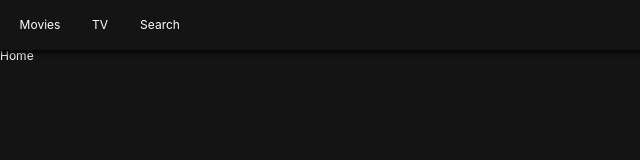
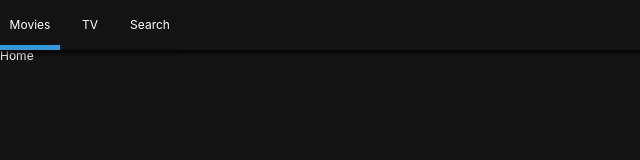
Before and after one commit to zi-gae/Movie_Description, a React (Create React App) app: page / in a window 1280 px wide. Shown: the top 160 px of the page, without its empty margins (0-640 px from the left). Built offline with nearby package versions, Linux system fonts and the light colour scheme.

Commit message:
주석문

```diff
--- a/src/Components/App.js
+++ b/src/Components/App.js
@@ -1,6 +1,7 @@
 import React, { Component } from "react";
 import Router from "./Router";
 import GlobalStyle from "./Header/GlobalStyles";
+
 class App extends Component {
   render() {
     return (
--- a/src/Components/Header/GlobalStyles.js
+++ b/src/Components/Header/GlobalStyles.js
@@ -21,3 +21,5 @@
 `;
 
 export default globalStyle;
+
+// reset => 컴포넌트 기본 속성을 reset 하고 시작함
--- a/src/Components/Header/Header.js
+++ b/src/Components/Header/Header.js
@@ -1,5 +1,7 @@
 import React from "react";
-import { Link } from "react-router-dom";
+import { Link, withRouter } from "react-router-dom";
+// Link => react 에서 reload 하지 않고 페이지를 라우팅함 (href를 대체)
+// withRouter => 다른 컴포넌트를 감싸는 컴포넌트 그리고 라우터에 정보를
 import styled from "styled-components";
 
 const Header = styled.header`
@@ -11,7 +13,6 @@
   height: 50px;
   display: flex;
   align-items: center;
-  padding: 0px 10px;
   background-color: rgba(20, 20, 20, 0.8);
   z-index: 10;
   box-shadow: 0px 1px 5px 2px rgba(0, 0, 0, 0.8);
@@ -20,7 +21,7 @@
 const List = styled.ul`
   display: flex;
   &:hover {
-    background-color: blue;
+    background-color: rgba(20, 20, 20, 0.8);
   }
 `;
 
@@ -28,6 +29,9 @@
   width: 60px;
   height: 50px;
   text-align: center;
+  border-bottom: 5px solid
+    ${props => (props.current ? "#3498db" : "transparent")};
+  transition: border-bottom 0.3s ease-in-out;
 `;
 
 const SLink = styled(Link)`
@@ -37,18 +41,19 @@
   justify-content: center;
 `;
 
-export default () => (
+export default withRouter(({ location: { pathname } }) => (
   <Header>
+    {console.log(pathname)}
     <List>
-      <Item>
+      <Item current={pathname === "/"}>
         <SLink to="/">Movies</SLink>
       </Item>
-      <Item>
+      <Item current={pathname === "/tv"}>
         <SLink to="/tv">TV</SLink>
       </Item>
-      <Item>
+      <Item current={pathname === "/search"}>
         <SLink to="/search">Search</SLink>
       </Item>
     </List>
   </Header>
-);
+));
```
Also changed, not shown: 1 other file (tests, documents, lock files or other folders).
